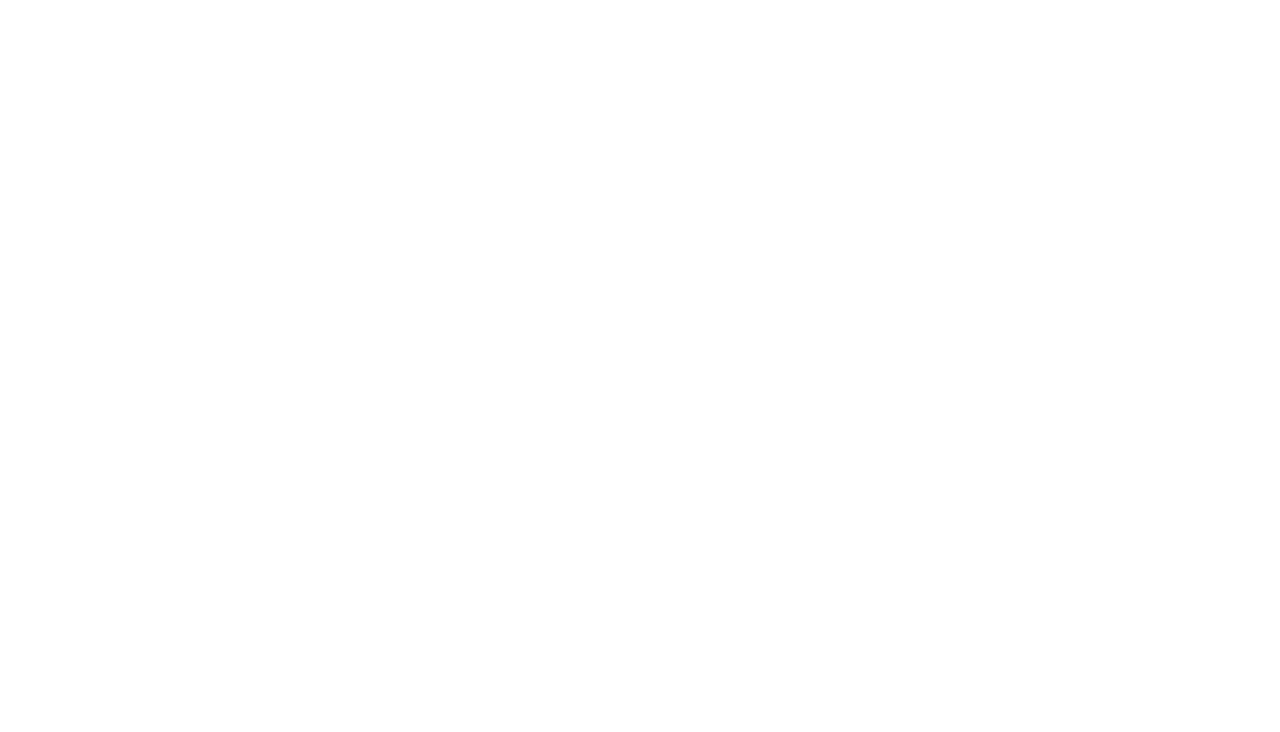
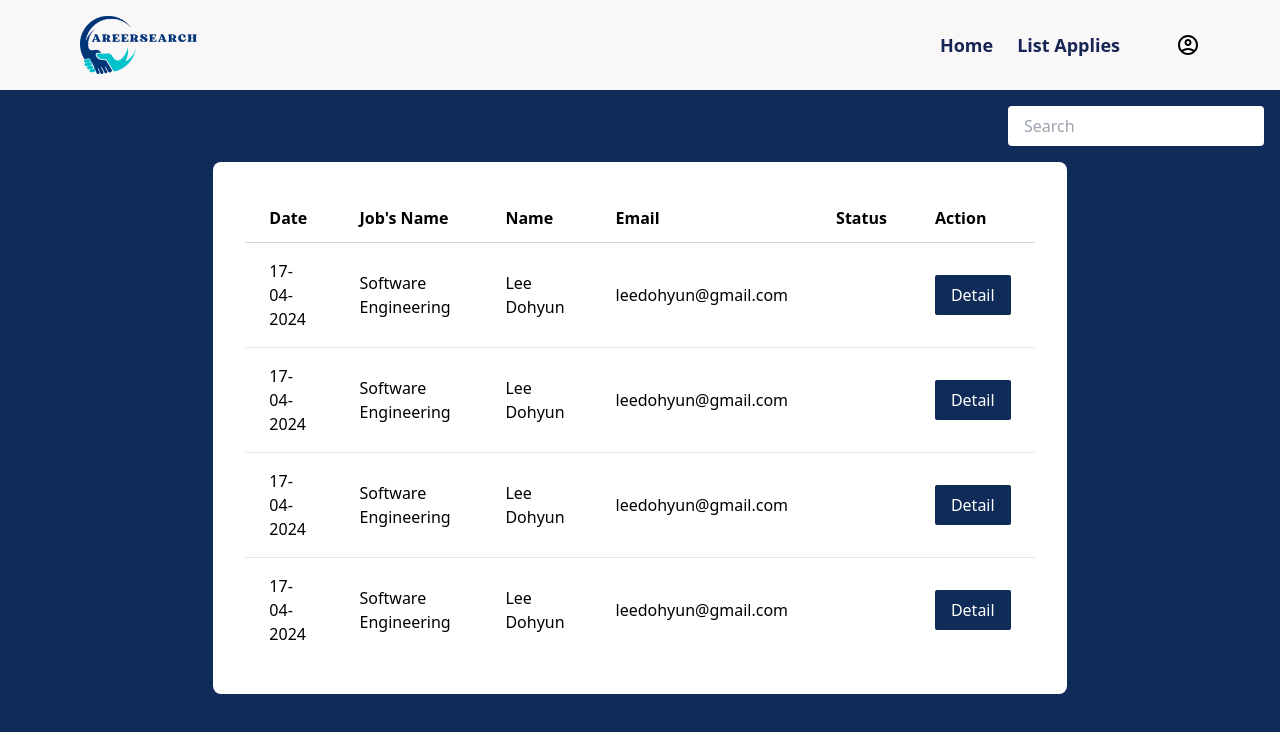
Before and after one commit to widiapuspitasar/CareerSearch_ProjectRevou, a React (Vite) app in the folder company/: page /listappliers in a window 1280 px wide. Before the commit this address had no page. Shown: the top 732 px of the page. Built offline with nearby package versions, Linux system fonts and the light colour scheme.

Commit message:
Added edit profile company, list appliers, view profile, Post Job - Empty Slate, and link in other pages

```diff
--- a/company/src/App.jsx
+++ b/company/src/App.jsx
@@ -23,6 +23,8 @@
 import Emptystate from './pages/company/emptystate';
 import Jobdetailcompany from './pages/company/jobdetailcompany';
 import Profilecompany from './pages/company/profilecompany';
+import Editprofilecompany from './pages/company/editprofilecompany';
+import Listappliers from './pages/company/listappliers';
 import '../src/App.css'
 
 function App() {
@@ -52,6 +54,8 @@
       <Route path="/postjob" element={<Postjob />} />
       <Route path="/jobdetailcompany" element={<Jobdetailcompany />} />
       <Route path="/profilecompany" element={<Profilecompany />} />
+      <Route path="/editprofilecompany" element={<Editprofilecompany />} />
+      <Route path="/listappliers" element={<Listappliers />} />
     </Routes>
   </Router>
   );
--- a/company/src/component/maincompany.jsx
+++ b/company/src/component/maincompany.jsx
@@ -41,10 +41,10 @@
                                 <Link to="/mainpage" className="block px-4 py-2">Home</Link>
                             </li>
                             <li className="py-2">
-                                <Link to="/listapplies" className="block px-4 py-2">List Applies</Link>
+                                <Link to="/listappliers" className="block px-4 py-2">List Applies</Link>
                             </li>
                             <li className="py-2">
-                                <Link to="/profile" className="block px-4 py-2">Profile</Link>
+                                <Link to="/profilecompany" className="block px-4 py-2">Profile</Link>
                             </li>
                         </ul>
                     </div>
@@ -57,10 +57,10 @@
                     <Link to="/mainpagecompany" className="font-semibold text-lg text-blue-950 hover:text-blue-600">Home</Link>
                 </li>
                 <li className="py-2">
-                    <Link to="/listapplies" className="font-semibold text-lg text-blue-950 hover:text-blue-600 mr-4">List Applies</Link>
+                    <Link to="/listappliers" className="font-semibold text-lg text-blue-950 hover:text-blue-600 mr-4">List Applies</Link>
                 </li>
                 <li className="py-2 flex items-center">
-                    <Link to="/profile"  className="font-semibold text-lg text-blue-950 hover:text-blue-600 ml-4">
+                    <Link to="/profilecompany"  className="font-semibold text-lg text-blue-950 hover:text-blue-600 ml-4">
                         <svg className="h-6 w-6 text-black" data-testid="MailOutlineIcon"><AccountCircleOutlinedIcon /></svg>
                     </Link>
                 </li>
--- /dev/null
+++ b/company/src/pages/company/editprofilecompany.jsx
@@ -0,0 +1,57 @@
+import React from "react";
+import Maincompany from "../../component/maincompany";
+import { Link } from 'react-router-dom';
+
+const Editprofilecompany = () => {
+    return (
+      <div className="bg-[#0F2C59] min-h-screen">
+        <section>
+          <Maincompany />
+        </section>
+        <section className='container mx-auto p-8'>
+          <div className="rounded overflow-hidden shadow-lg bg-gray-100 relative">
+            <Link to="/profilecompany">
+              <button className="absolute top-3 right-3 hover:bg-blue-700 bg-[#0F2C59] text-white py-2 px-4 rounded-md font-poppins">Save Profile</button>
+            </Link>
+            <div className="flex flex-col items-center">
+              <img src="assets/Revou.png" className="w-[5rem] h-[5rem] md:w-[10rem] md:h-[10rem] object-cover mt-5 mb-3" alt="Profile" />
+              <p className="text-center text-lg font-poppins mb-5">Revou</p>
+            </div>
+            <div className="p-5">
+              <div className="flex flex-col mb-5">
+                <p className="text-left text-lg font-poppins mb-4">About Us</p>
+                <div className="mb-4">
+                  <textarea className="border-black border p-2 rounded shadow-lg w-full bg-white"></textarea>
+                </div>
+              </div>
+              <div className="flex flex-col mb-5">
+                <p className="text-left text-lg font-poppins mb-4">Company Type</p>
+                <div className="mb-4">
+                  <input type="text" className="border-black border p-2 rounded shadow-lg w-1/2 md:w-full bg-white" />
+                </div>
+              </div>
+              <div className="flex flex-col mb-5">
+                <p className="text-left text-lg font-poppins mb-4">Address</p>
+                <div className="mb-4">
+                  <textarea className="border-black border p-2 rounded shadow-lg w-full bg-white"></textarea>
+                </div>
+              </div>
+              <div className="flex flex-col mb-5">
+                <p className="text-left text-lg font-poppins mb-4">Contact Us</p>
+                <div className="mb-4">
+                  <div className="mb-2">
+                    <input type="text" placeholder="Email" className="border-black border p-2 rounded shadow-lg w-1/2 md:w-full bg-white" />
+                  </div>
+                  <div>
+                    <input type="text" placeholder="Phone Number" className="border-black border p-2 rounded shadow-lg w-1/2 md:w-full bg-white" />
+                  </div>
+                </div>
+              </div>
+            </div>
+          </div>
+        </section>
+      </div>
+    );
+};
+
+export default Editprofilecompany;
--- a/company/src/pages/company/jobdetailcompany.jsx
+++ b/company/src/pages/company/jobdetailcompany.jsx
@@ -9,8 +9,9 @@
         <section>
           <Maincompany />
         </section>
-        <section className='container mt-6 mx-auto p-8 bg-[#0F2C59]'>
-          <div className="rounded overflow-hidden shadow-lg bg-gray-100 p-3 ">
+        <div className="bg-[#0F2C59]"> {/* Background color for the entire page */}
+          <section className='container mx-auto p-8'> {/* Container for the content */}
+            <div className="rounded overflow-hidden shadow-lg bg-gray-100 p-3">
               <div className='flex border-b-2'>
                 <div className="w-1/3 flex flex-col items-center mb-5">
                   <img src="assets/Revou.png" className="w-[5rem] h-[5rem] md:w-[10rem] md:h-[10rem] object-cover" alt="Profile" />
@@ -42,7 +43,6 @@
                       <li>Lingkungan kerja yang kolaboratif dan mendukung.</li>
                       <li>Peluang pengembangan karir yang jelas dengan akses ke pelatihan dan sumber daya pengembangan profesional.</li>
                       <li>Fleksibilitas waktu kerja dan kesempatan untuk bekerja dari jarak jauh.</li>
-
                   </ul>
                 </div>
                 <div className="flex flex-col mb-5">
@@ -89,6 +89,7 @@
             </div>
           </section>
         </div>
+      </div>
     );
 };
 
--- /dev/null
+++ b/company/src/pages/company/listappliers.jsx
@@ -0,0 +1,66 @@
+import React from "react";
+import { Link } from 'react-router-dom';
+import Maincompany from "../../component/maincompany";
+
+function Listappliers() {
+  const rows = [
+    { date: "17-04-2024", jobName: "Software Engineering", name: "Lee Dohyun", email: "leedohyun@gmail.com" },
+    { date: "17-04-2024", jobName: "Software Engineering", name: "Lee Dohyun", email: "leedohyun@gmail.com" },
+    { date: "17-04-2024", jobName: "Software Engineering", name: "Lee Dohyun", email: "leedohyun@gmail.com" },
+    { date: "17-04-2024", jobName: "Software Engineering", name: "Lee Dohyun", email: "leedohyun@gmail.com" }
+  ];
+
+  return (
+    <div className="bg-[#0F2C59] min-h-screen">
+      <section>
+        <Maincompany />
+      </section>
+      <div className="flex justify-between items-center p-4">
+        <div className="w-6"></div>
+        <input
+          type="text"
+          className="bg-white text-black rounded px-4 py-2 w-64"
+          placeholder="Search"
+        />
+      </div>
+      <div className="flex justify-center">
+        <div className="w-full sm:w-10/12 lg:w-9/12 xl:w-8/12">
+          <div className="bg-[#0F2C59] rounded-lg">
+            <main className="p-8 bg-white rounded-lg">
+              <table className="min-w-full divide-y divide-gray-300">
+                <thead>
+                  <tr className="text-left">
+                    <th className="px-6 py-3">Date</th>
+                    <th className="px-6 py-3">Job's Name</th>
+                    <th className="px-6 py-3">Name</th>
+                    <th className="px-6 py-3">Email</th>
+                    <th className="px-6 py-3">Status</th>
+                    <th className="px-6 py-3">Action</th>
+                  </tr>
+                </thead>
+                <tbody className="divide-y divide-gray-200">
+                  {rows.map((row, index) => (
+                    <tr key={index}>
+                      <td className="px-6 py-4">{row.date}</td>
+                      <td className="px-6 py-4">{row.jobName}</td>
+                      <td className="px-6 py-4">{row.name}</td>
+                      <td className="px-6 py-4">{row.email}</td>
+                      <td className="px-6 py-4">{row.status}</td>
+                      <td className="px-6 py-4">
+                        <Link to="/profile">
+                          <button className="bg-[#0F2C59] text-white rounded-sm px-4 py-2">Detail</button>
+                        </Link>
+                      </td>
+                    </tr>
+                  ))}
+                </tbody>
+              </table>
+            </main>
+          </div>
+        </div>
+      </div>
+    </div>
+  );
+};
+
+export default Listappliers;
--- a/company/src/pages/company/profilecompany.jsx
+++ b/company/src/pages/company/profilecompany.jsx
@@ -2,6 +2,7 @@
 import Maincompany from "../../component/maincompany";
 import MailOutlineIcon from '@mui/icons-material/MailOutline';
 import WhatsAppIcon from '@mui/icons-material/WhatsApp';
+import { Link } from 'react-router-dom';
 
 const Profilecompany = () => {
     return (
@@ -11,7 +12,9 @@
         </section>
         <section className='container mx-auto p-8'>
           <div className="rounded overflow-hidden shadow-lg bg-gray-100 relative">
-            <button className="absolute top-3 right-3 hover:bg-blue-700 bg-[#0F2C59] text-white py-2 px-4 rounded-md font-poppins">Edit Profile</button>
+            <Link to="/editprofilecompany">
+              <button className="absolute top-3 right-3 hover:bg-blue-700 bg-[#0F2C59] text-white py-2 px-4 rounded-md font-poppins">Edit Profile</button>
+            </Link>
             <div className='flex flex-col justify-center items-center py-8'>
               <div className="flex flex-col items-center mb-5">
                 <img src="assets/Revou.png" className="w-[5rem] h-[5rem] md:w-[10rem] md:h-[10rem] object-cover mb-3" alt="Profile" />
```
Also changed, not shown: company/src/pages/company/mainpagecompany.jsx (+5 -5 lines). Lines whose indentation alone changed are shown as unchanged.
